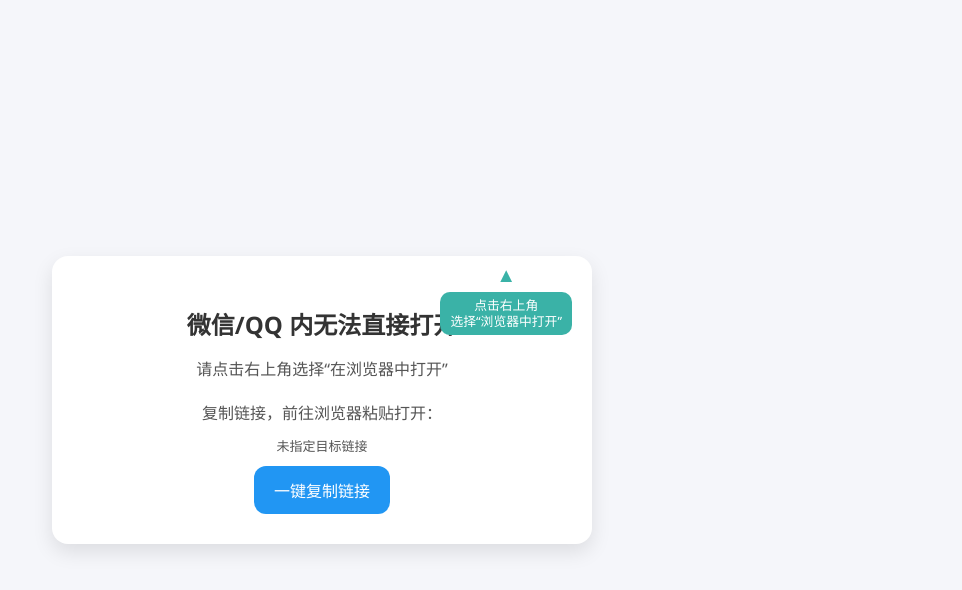
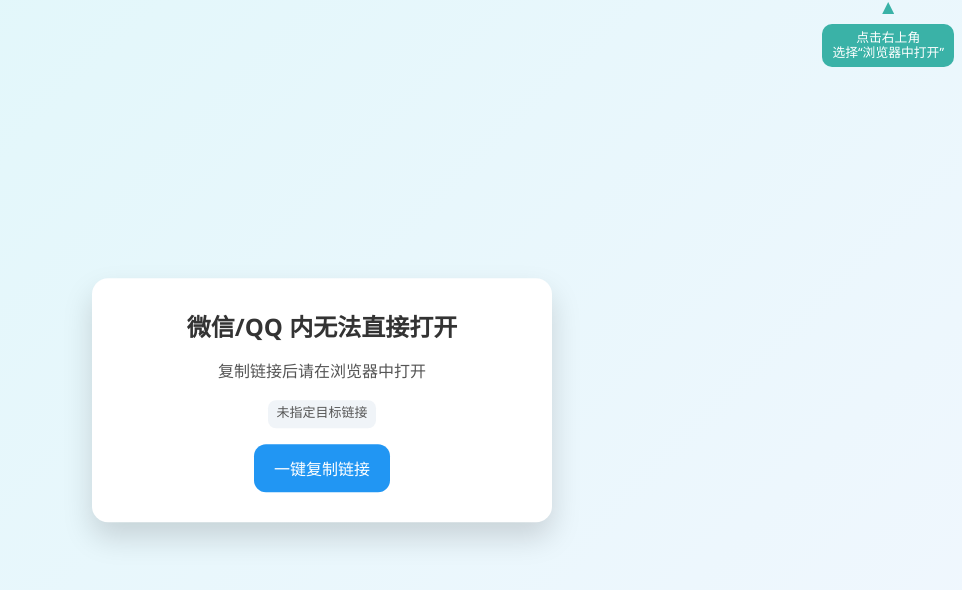
Before and after one commit to a1004059897/y99.github.io, a plain HTML site: page redirect.html in a window 1280 px wide. Shown: the whole page, without its empty margins (318-1280 px from the left). Drawn offline with Linux system fonts and the light colour scheme.

Commit message:
Update redirect.html

```diff
--- a/redirect.html
+++ b/redirect.html
@@ -5,31 +5,49 @@
 <meta name="viewport" content="width=device-width, initial-scale=1.0">
 <title>跳转提示</title>
 <style>
-body { font-family: "Segoe UI", sans-serif; background:#f5f6fa; margin:0; padding:0; display:flex; justify-content:center; align-items:center; height:100vh; text-align:center; }
-.container { background:white; padding:30px; border-radius:16px; box-shadow:0 8px 20px rgba(0,0,0,0.1); width: 100%; max-width:480px; position: relative;}
-h2 { color:#333; margin-bottom:16px;}
-p { color:#555; line-height:1.5;}
-#guider { position:absolute; top:20px; right:20px; display:flex; flex-direction:column; align-items:center; }
-.triangle { width: 12px; height: 12px; background:#3AB2A7; clip-path: polygon(50% 0%, 0% 100%, 100% 100%); animation: bounce 1s infinite alternate; margin-bottom:4px; }
-@keyframes bounce { 0%{transform: translateY(0);} 100%{transform: translateY(-6px);} }
-.tips { background:#3AB2A7; color:#fff; font-size:0.8em; padding:6px 10px; border-radius:10px; text-align:center; line-height:1.2; }
-#panel { margin-top:20px; }
-#panel p { margin:8px 0; }
-button.copyBtn { padding:12px 20px; border-radius:12px; border:none; font-size:16px; cursor:pointer; background:#2196F3; color:white; }
+body {
+    font-family: "Segoe UI", sans-serif;
+    margin:0; padding:0;
+    background: linear-gradient(135deg,#e0f7fa,#f1f7fe);
+    height:100vh; width:100vw; position:relative;
+}
+#guider {
+    position: fixed; top:8px; right:8px;
+    display:flex; flex-direction:column; align-items:center; z-index:100;
+}
+.triangle {
+    width:12px; height:12px;
+    background:#3AB2A7;
+    clip-path: polygon(50% 0%, 0% 100%, 100% 100%);
+    animation: bounce 1s infinite alternate; margin-bottom:4px;
+}
+@keyframes bounce {0%{transform: translateY(0);} 100%{transform: translateY(-6px);}}
+.tips { background:#3AB2A7; color:white; font-size:0.8em; padding:6px 10px; border-radius:10px; text-align:center; line-height:1.2; }
+.container {
+    position:absolute; top:50%; left:50%; transform:translate(-50%,-50%);
+    background:white; padding:30px; border-radius:16px; box-shadow:0 15px 30px rgba(0,0,0,0.15); max-width:400px; width:90%; text-align:center;
+}
+h2 { margin:0 0 12px; color:#333; }
+p { color:#555; line-height:1.5; }
+button.copyBtn {
+    padding:12px 20px; border-radius:12px; border:none; font-size:16px; cursor:pointer;
+    background:#2196F3; color:white; transition:0.3s all;
+}
+button.copyBtn:hover { transform:translateY(-2px); box-shadow:0 4px 12px rgba(0,0,0,0.2); }
+#qrcode img { margin-top:12px; border-radius:12px; }
+code { background:#f0f4f8; padding:4px 8px; border-radius:8px; display:inline-block; word-break:break-all;}
 </style>
 </head>
 <body>
+<div id="guider">
+    <div class="triangle"></div>
+    <div class="tips">点击右上角<br/>选择“浏览器中打开”</div>
+</div>
+
 <div class="container">
     <h2>微信/QQ 内无法直接打开</h2>
-    <p>请点击右上角选择“在浏览器中打开”</p>
-
-    <div id="guider">
-        <div class="triangle"></div>
-        <div class="tips">点击右上角<br/>选择“浏览器中打开”</div>
-    </div>
-
+    <p>复制链接后请在浏览器中打开</p>
     <div id="panel">
-        <p>复制链接，前往浏览器粘贴打开：</p>
         <p><code id="urlBox"></code></p>
         <button class="copyBtn" id="copyBtn">一键复制链接</button>
         <div id="qrcode"></div>
@@ -46,7 +64,6 @@
 
 if(target){
     urlBox.textContent = target;
-    // 生成二维码备用
     qrcode.innerHTML = `<img width="200" height="200" src="https://api.qrserver.com/v1/create-qr-code/?size=200x200&data=${encodeURIComponent(target)}" alt="QR Code">`;
 
     copyBtn.onclick = async ()=>{
```
